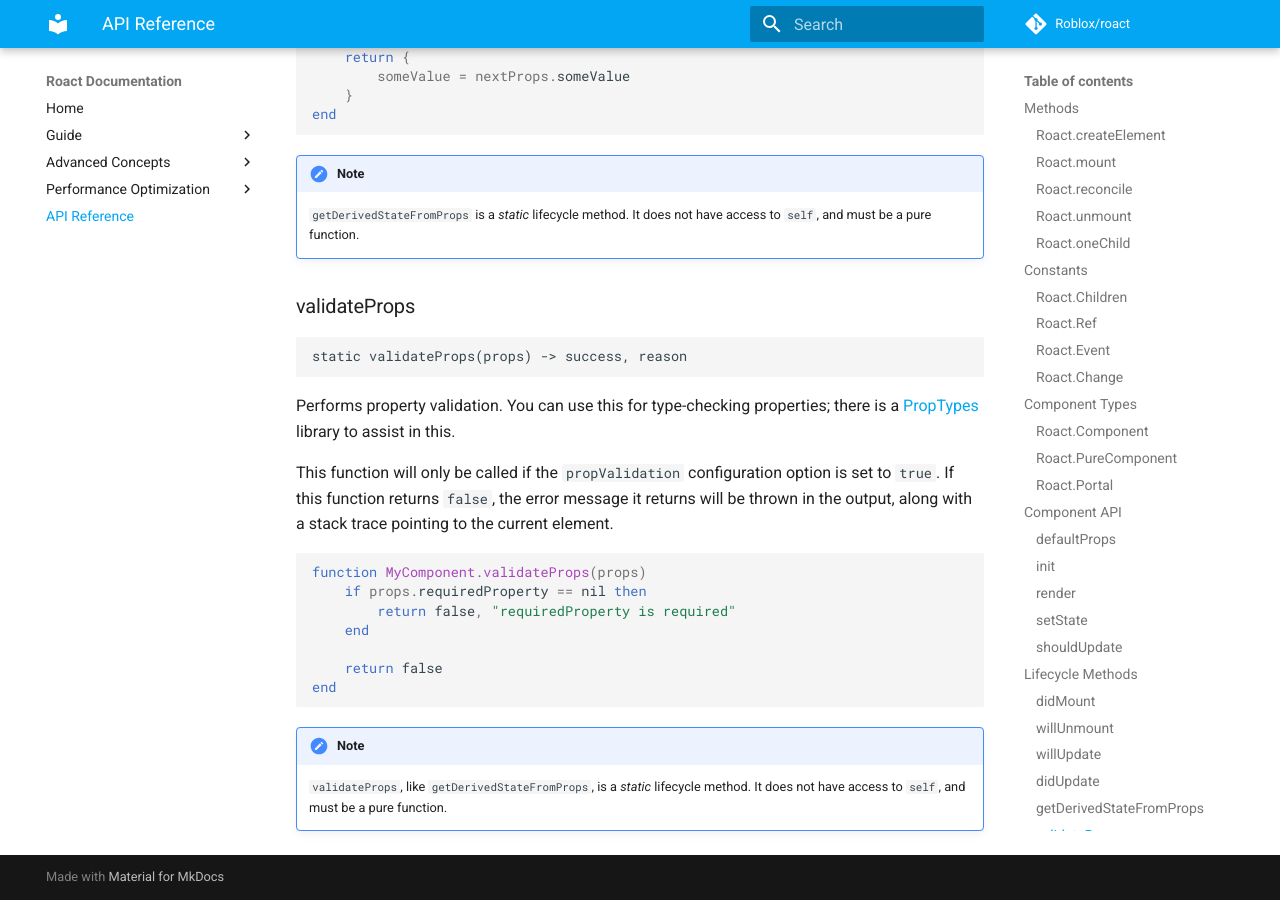
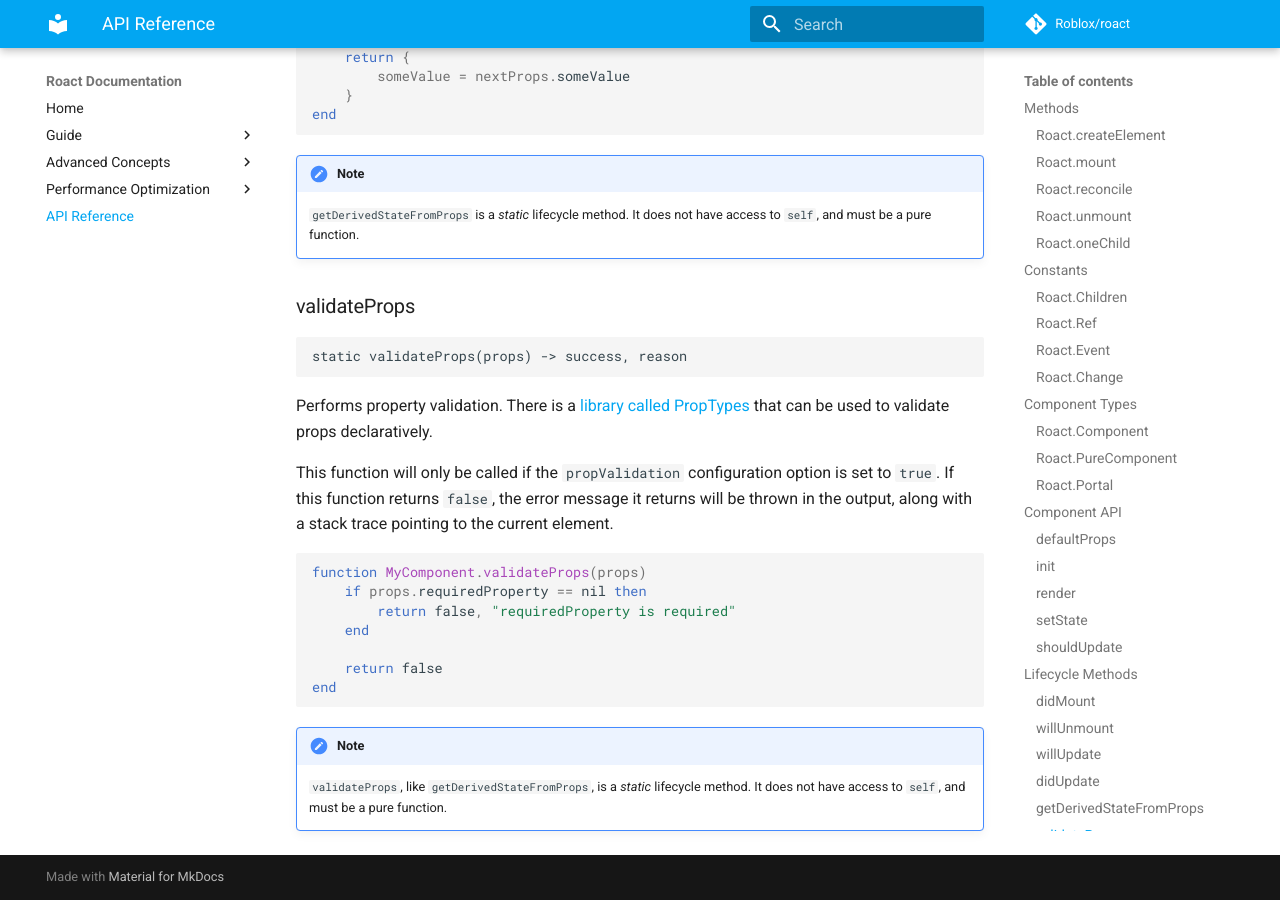
Before and after one commit to Roblox/roact, an MkDocs documentation site: the page built from docs/api-reference.md, in a window 1280 px wide and 900 px high, scrolled down 8773 px. Built offline with MkDocs 1.6.1 and Material for MkDocs 9.7.7, drawn with Linux system fonts in a browser that asks for light colours; comment, search, counter and statistics services are not loaded; old or Windows-style settings are respelled for this version of MkDocs.

Commit message:
refactor docs

````diff
--- a/docs/api-reference.md
+++ b/docs/api-reference.md
@@ -311,7 +311,7 @@ end
 static validateProps(props) -> success, reason
 ```
 
-Performs property validation. You can use this for type-checking properties; there is a [PropTypes](https://github.com/AmaranthineCodices/rbx-prop-types) library to assist in this.
+Performs property validation. There is a [library called PropTypes](https://github.com/AmaranthineCodices/rbx-prop-types) that can be used to validate props declaratively.
 
 This function will only be called if the `propValidation` configuration option is set to `true`. If this function returns `false`, the error message it returns will be thrown in the output, along with a stack trace pointing to the current element.
 
````
